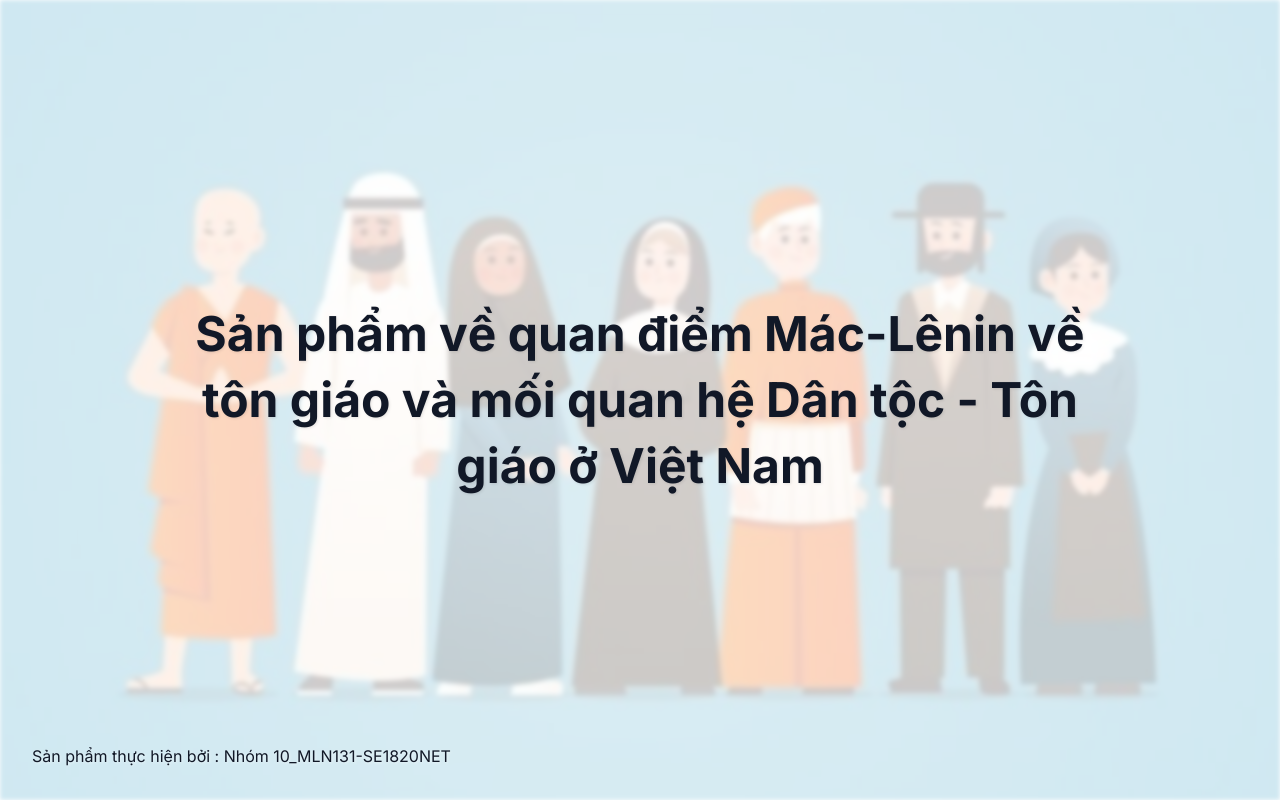
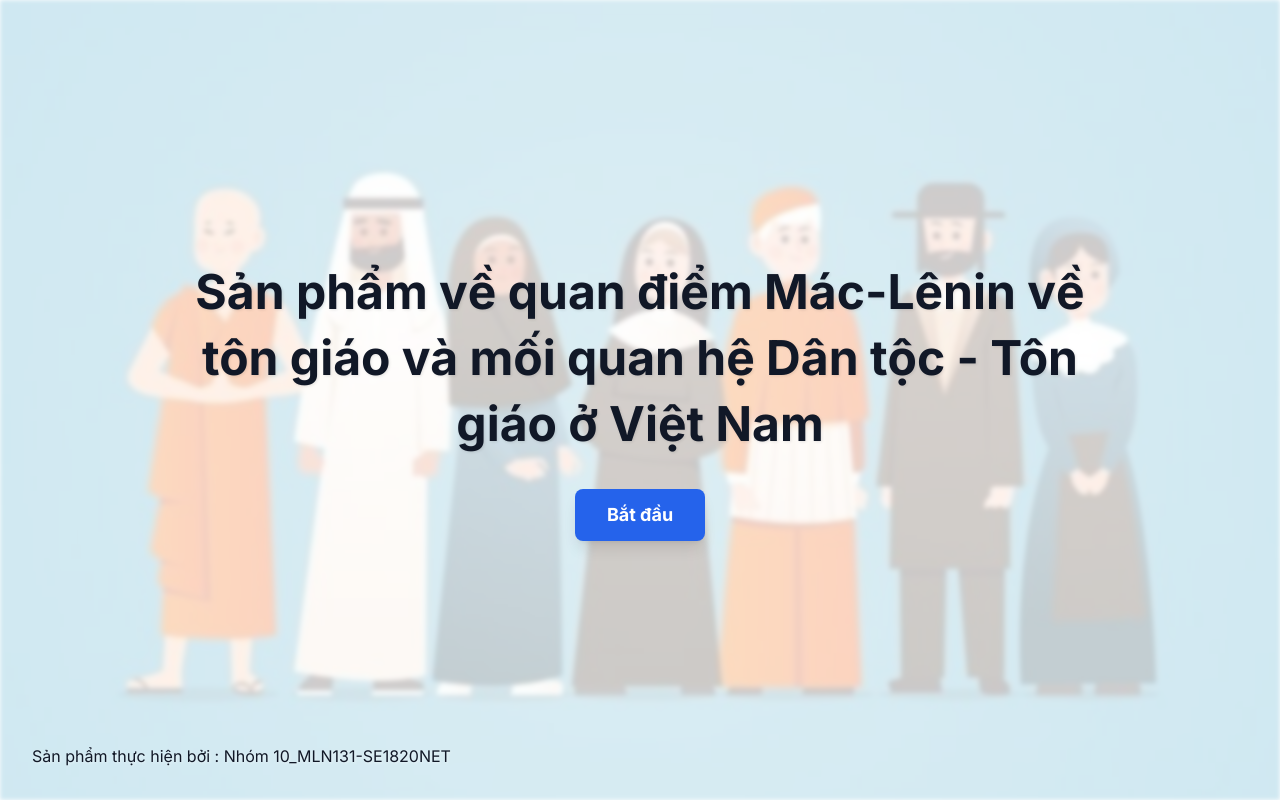
Before and after one commit to bstHoang/MLN, a plain HTML site: page index.html in a window 1280 px wide. Drawn offline with nearby package versions, Linux system fonts and the light colour scheme.

Commit message:
2nd commit

```diff
--- a/index.html
+++ b/index.html
@@ -3,7 +3,7 @@
 <head>
     <meta charset="UTF-8">
     <meta name="viewport" content="width=device-width, initial-scale=1.0">
-    <title>Sản phẩm về Tôn giáo</title>
+    <title> Tôn giáo</title>
     <script src="https://cdn.tailwindcss.com"></script>
     <link rel="preconnect" href="https://fonts.googleapis.com">
     <link rel="preconnect" href="https://fonts.gstatic.com" crossorigin>
@@ -22,6 +22,7 @@
     </script>
 
     <style>
+
         body::before {
             content: "";
             position: fixed;
@@ -53,9 +54,14 @@
 
     <main class="flex items-center justify-center min-h-screen p-6">
         <div class="text-center max-w-4xl">
-            <h1 class="text-3xl sm:text-4xl md:text-5xl font-bold leading-tight md:leading-snug" style="text-shadow: 1px 1px 3px rgba(0,0,0,0.1);">
+            <h1 class="text-3xl sm:text-4xl md:text-5xl font-bold leading-tight md:leading-snug mb-8" style="text-shadow: 1px 1px 3px rgba(0,0,0,0.1);">
                 Sản phẩm về quan điểm Mác-Lênin về tôn giáo và mối quan hệ Dân tộc - Tôn giáo ở Việt Nam
             </h1>
+
+            <a href="NguonGoc1.html"
+               class="inline-block bg-blue-600 text-white font-bold text-lg px-8 py-3 rounded-lg shadow-lg hover:bg-blue-700 transition duration-300 ease-in-out transform hover:-translate-y-1">
+                Bắt đầu
+            </a>
         </div>
     </main>
 
```
